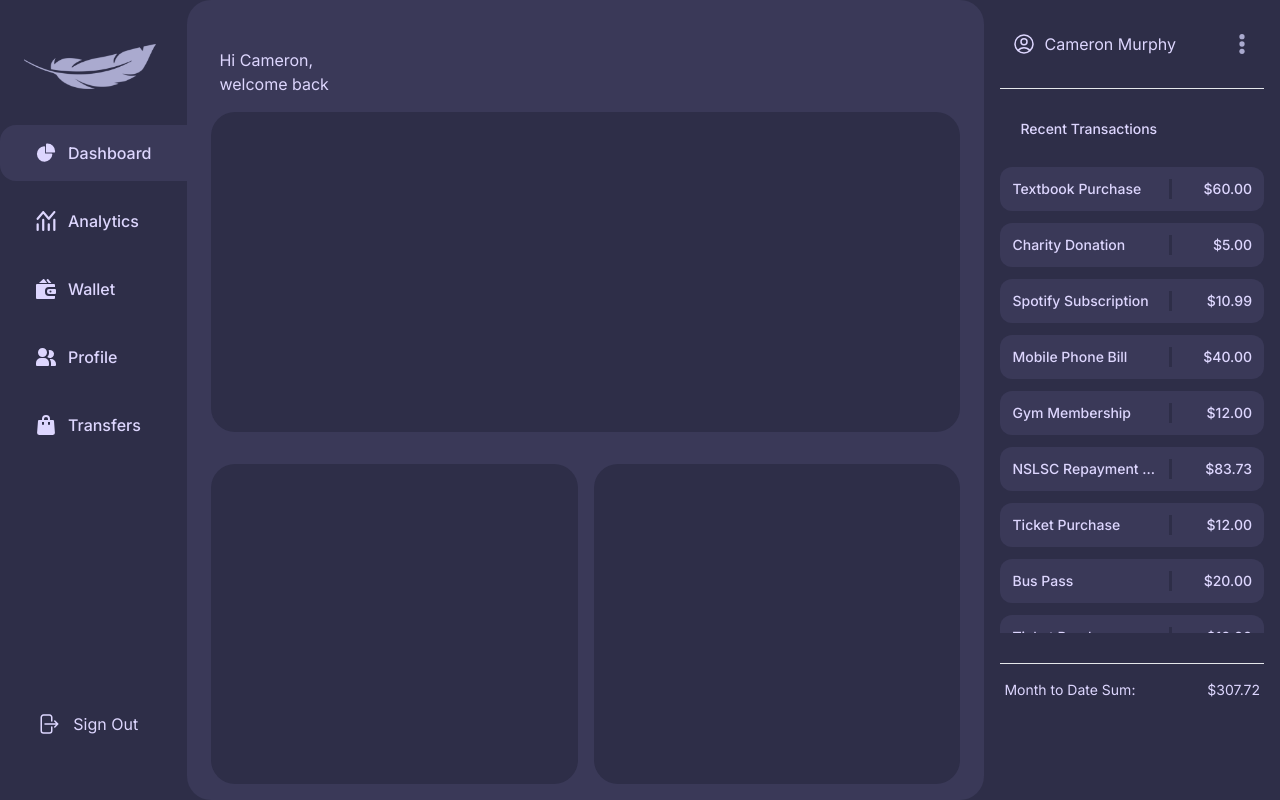
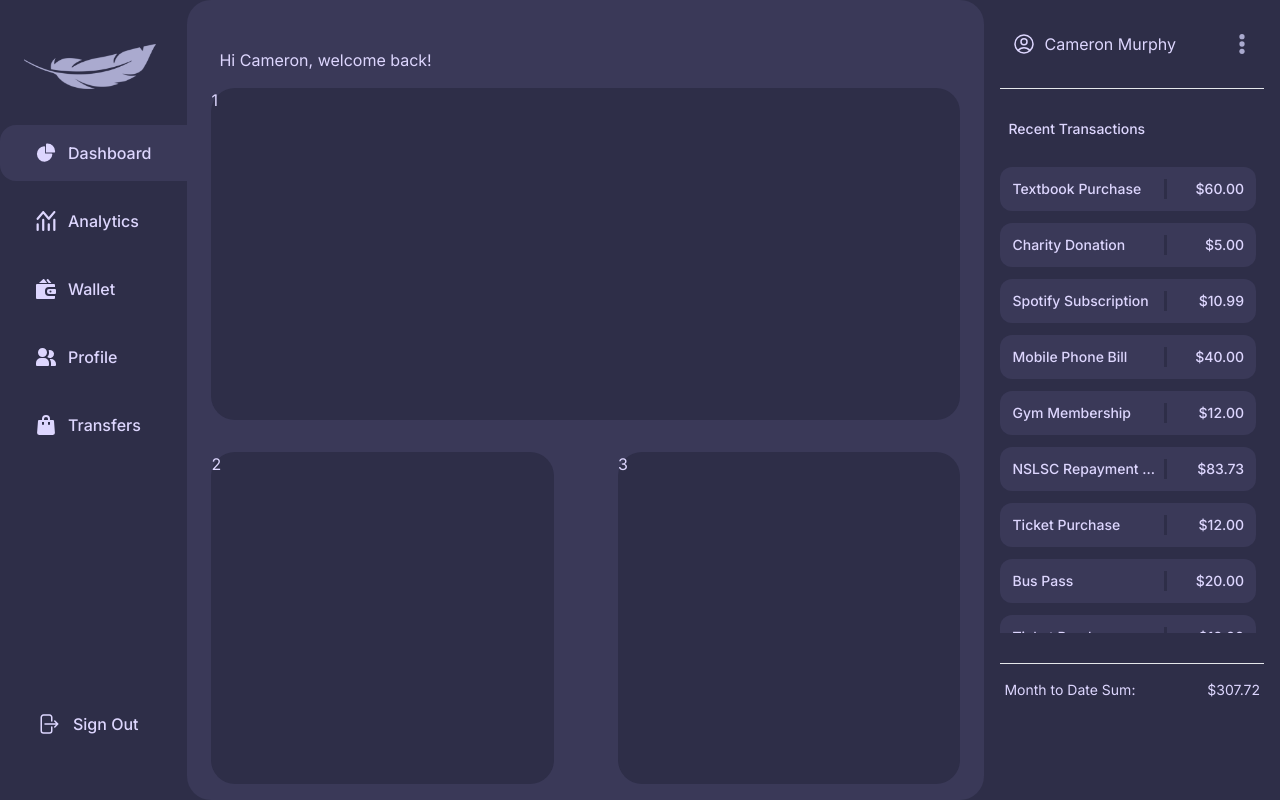
Before and after one commit to farzany/financefeather, a Next.js app: page / in a window 1280 px wide. Built offline with nearby package versions, Linux system fonts and the light colour scheme; no server answers; a web font is replaced by a local one.

Commit message:
Fixed styling issues and added SignOut functionality

```diff
--- a/app/(main)/page.jsx
+++ b/app/(main)/page.jsx
@@ -8,26 +8,32 @@ import React from 'react';
 // Uncomment your component
 export default async function Home() {
   return (
-    <main className="relative flex justify-center items-center h-screen w-screen bg-[#2E2E48]">
+    <main className="flex flex-col md:flex-row h-screen w-full bg-[#2E2E48]">
       {/* <Goals /> */}
       {/* <AutoTransactions /> */}
       {/* <Distributions /> */}
+      <div>
         <LeftNav/>
-      <div className='grid grid-cols-4 grid-rows-3 w-full h-full gap-4  text-violet-200 bg-[#3A3958] border-bg-[#3A3958] rounded-3xl overflow-hidden' style={{ gridTemplateRows: 'auto 1fr 1fr' }}>
-        <div className=' ml-8 mt-12 row-span-1 '>
-          Hi Cameron, welcome back
       </div>
-        <div className='col-span-4 row-span-1 mx-6 mb-4 rounded-3xl bg-[#2E2E48]'>
+        <div className='custom-grid-rows grid grid-cols-1 md:grid-cols-2 lg:grid-cols-4 lg:w-3/4 h-full min-w-[500px] overflow-y-auto gap-4 text-violet-200 bg-[#3A3958] border-bg-[#3A3958] rounded-3xl'>
+          <div className='ml-8 mt-12 row-span-1 whitespace-nowrap'>
+            Hi Cameron, welcome back!
+          </div>
+          <div className='col-span-1 md:col-span-2 lg:col-span-4 row-span-1 mx-6 mb-4 rounded-3xl bg-[#2E2E48]'>
+            1
           </div>
 
-        <div className='col-span-2 row-span-1 ml-6 mb-4 rounded-3xl bg-[#2E2E48]'>
+          <div className='col-span-1 mx-6 md:col-span-2 row-span-1 lg:ml-6 mb-4 rounded-3xl bg-[#2E2E48]'>
+            2
           </div>
 
-        <div className='col-span-2 row-span-1 mr-6 mb-4 rounded-3xl bg-[#2E2E48]'>
+          <div className='col-span-1 mx-6 md:col-span-2 row-span-1 lg:mr-6 mb-4 rounded-3xl bg-[#2E2E48]'>
+            3
           </div>
         </div>
+        <div>
           <GeneralInfo/>
-
+        </div>
     </main>
   );
 }
--- a/app/globals.css
+++ b/app/globals.css
@@ -1,4 +1,20 @@
 @import url('https://fonts.googleapis.com/css2?family=Jockey+One&display=swap');
+
+.custom-grid-rows {
+  grid-template-rows: auto 1fr 1fr; /* default */
+}
+
+@media (min-width: 768px) { /* md breakpoint */
+  .custom-grid-rows {
+    grid-template-rows: auto 2fr 1fr;
+  }
+}
+
+@media (min-width: 1024px) { /* lg breakpoint */
+  .custom-grid-rows {
+    grid-template-rows: auto 1fr 1fr;
+  }
+}
 
 @tailwind base;
 @tailwind components;
--- a/components/Buttons.jsx
+++ b/components/Buttons.jsx
@@ -5,8 +5,17 @@ import { signOut } from 'next-auth/react';
 
 export function SignOutButton() {
   return (
-    <button className="px-6 py-2 bg-blue-300 font-semibold text-slate-800 rounded-lg" type="button" onClick={() => signOut()}>
-      Sign Out
+    <button className="absolute bottom-12 w-full rounded-2xl text-violet-200 hover:bg-[#3A3958] group" type="button" onClick={() => signOut()}>
+      <a href="#" className="flex items-center p-4 mx-5 rounded-lg hover:bg-[#3A3958] group">
+      <svg className="flex-shrink-0 w-6 h-6 text-violet-200 transition duration-75 group-hover:text-gray-900"  xmlns="http://www.w3.org/2000/svg" fill="none" viewBox="0 0 24 24" strokeWidth="1.5" stroke="currentColor">
+          <path strokeLinecap="round" strokeLinejoin="round" d="M15.75 9V5.25A2.25 2.25 0 0013.5 3h-6a2.25 2.25 0 00-2.25 2.25v13.5A2.25 2.25 0 007.5 21h6a2.25 2.25 0 002.25-2.25V15m3 0l3-3m0 0l-3-3m3 3H9" />
+      </svg>
+      <span className='flex-1 whitespace-nowrap font-medium'>Sign Out</span>
+      </a>
     </button>
   );
 }
+
+    // <button className="px-6 py-2 bg-blue-300 font-semibold text-slate-800 rounded-lg" type="button" onClick={() => signOut()}>
+    //   Sign Out
+    // </button>
--- a/components/GeneralInfo.jsx
+++ b/components/GeneralInfo.jsx
@@ -1,8 +1,27 @@
 'use client';
-import React, { useState, useEffect} from "react";
+import React, { useState, useEffect, useRef } from "react";
 
 export default function GeneralInfo() {
     const [totalSum, setTotalSum] = useState(0);
+    const [isHidden, setIsHidden] = useState(false);
+    const dropdownRef = useRef(null);
+
+    const toggleVisibility = () => {
+        setIsHidden(!isHidden);
+    };
+
+    useEffect(() => {
+        const handleClickOutside = (event) => {
+            if (dropdownRef.current && !dropdownRef.current.contains(event.target) && event.target.id !== 'dropdownMenuIconButton') {
+                setIsHidden(false);
+            }
+        };
+        document.addEventListener("mousedown", handleClickOutside);
+        return () => {
+            document.removeEventListener("mousedown", handleClickOutside);
+        };
+    }, []);
+
 
     // hard coded data for recent transactions. Change if you want
     const data = [
@@ -34,27 +53,42 @@ export default function GeneralInfo() {
     }, [])
 
     return (
-        <div>
-            <aside id="default-sidebar" className="relative top-0 right-0 z-40 w-full h-screen">
+        <div className="relative">
+            <aside id="default-sidebar" className="relative top-0 right-0 z-40 h-screen">
             <div className="flex flex-col h-full py-4 overflow-y-auto bg-[#2E2E48]">
-                <a href="#" className="flex items-center p-4 mx-3 text-violet-200 group">
+                <div className="relative flex items-center p-4 mx-3 text-violet-200 group">
                     <svg xmlns="http://www.w3.org/2000/svg" fill="none" viewBox="0 0 24 24" strokeWidth="1.5" stroke="currentColor" className="w-6 h-6">
                         <path strokeLinecap="round" strokeLinejoin="round" d="M17.982 18.725A7.488 7.488 0 0012 15.75a7.488 7.488 0 00-5.982 2.975m11.963 0a9 9 0 10-11.963 0m11.963 0A8.966 8.966 0 0112 21a8.966 8.966 0 01-5.982-2.275M15 9.75a3 3 0 11-6 0 3 3 0 016 0z" />
                     </svg>
 
                     <span className="ms-2 pr-14 whitespace-nowrap">Cameron Murphy</span>
 
-                    <svg className="w-5 h-5" xmlns="http://www.w3.org/2000/svg" viewBox="0 0 5 19" fill="none">
-                        <circle cx="2.5" cy="2.5" r="2.5" fill="#AAAACF"/>
-                        <circle cx="2.5" cy="9.5" r="2.5" fill="#AAAACF"/>
-                        <circle cx="2.5" cy="16.5" r="2.5" fill="#AAAACF"/>
-                    </svg>
-                </a>
+                    <button onClick={toggleVisibility} id="dropdownMenuIconButton" data-dropdown-toggle="dropdownDots" className="inline-flex items-center" type="button">
+                        <svg className="w-5 h-5" xmlns="http://www.w3.org/2000/svg" viewBox="0 0 5 19" fill="none">
+                            <circle cx="2.5" cy="2.5" r="2.5" fill="#AAAACF"/>
+                            <circle cx="2.5" cy="9.5" r="2.5" fill="#AAAACF"/>
+                            <circle cx="2.5" cy="16.5" r="2.5" fill="#AAAACF"/>
+                        </svg>
+                    </button>
+                    <div ref={dropdownRef} id="dropdownDots" className={`absolute right-5 top-12 z-10 ${isHidden ? '' : 'hidden'} bg-[#3A3958] rounded-lg shadow w-44`}>
+                        <ul className=" text-sm text-violet-200" aria-labelledby="dropdownMenuIconButton">
+                        <li>
+                            <a href="#" className="block px-4 py-2 rounded-lg hover:bg-[#2E2E48]">Dashboard</a>
+                        </li>
+                        <li>
+                            <a href="#" className="block px-4 py-2 rounded-lg hover:bg-[#2E2E48]">Settings</a>
+                        </li>
+                        <li>
+                            <a href="#" className="block px-4 py-2 rounded-lg hover:bg-[#2E2E48]">Earnings</a>
+                        </li>
+                        </ul>
+                    </div>
+                </div>
 
                 <div className="border-t h-[75%] m-4 border-b">
                     <ul className="space-y-3 flex flex-col h-full justify-center text-violet-200 font-medium">
-                        <span className="text-sm mb-1 pl-5">Recent Transactions</span>
-                        <div className="h-5/6 overflow-auto">
+                        <span className="text-sm mb-1 pl-2">Recent Transactions</span>
+                        <div className="h-5/6 pr-2 overflow-auto scrollbar-custom">
                             {data.map((item, index) =>
                                 (
                                 <li key={index} className="pt-3">
--- a/components/LeftNav.jsx
+++ b/components/LeftNav.jsx
@@ -1,6 +1,7 @@
 'use client';
 import React, {useState} from "react";
 import logo from "../public/logo.png";
+import { SignOutButton } from "./Buttons";
 import Image from 'next/image';
 
 export default function LeftNav() {
@@ -100,15 +101,7 @@ export default function LeftNav() {
                         </button>
                     </li>
                 </ul>
-                <button className="absolute bottom-12 w-full rounded-2xl text-violet-200 hover:bg-[#3A3958] group">
-                    <a href="#" className="flex items-center p-4 mx-5 rounded-lg hover:bg-[#3A3958] group">
-                    <svg className="flex-shrink-0 w-6 h-6 text-violet-200 transition duration-75 group-hover:text-gray-900"  xmlns="http://www.w3.org/2000/svg" fill="none" viewBox="0 0 24 24" strokeWidth="1.5" stroke="currentColor">
-                        <path strokeLinecap="round" strokeLinejoin="round" d="M15.75 9V5.25A2.25 2.25 0 0013.5 3h-6a2.25 2.25 0 00-2.25 2.25v13.5A2.25 2.25 0 007.5 21h6a2.25 2.25 0 002.25-2.25V15m3 0l3-3m0 0l-3-3m3 3H9" />
-                    </svg>
-
-                    <span className="flex-1 whitespace-nowrap">Sign Out</span>
-                    </a>
-                </button>
+                <SignOutButton/>
             </div>
             </aside>
         </div>
```
Lines whose indentation alone changed are shown as unchanged.
